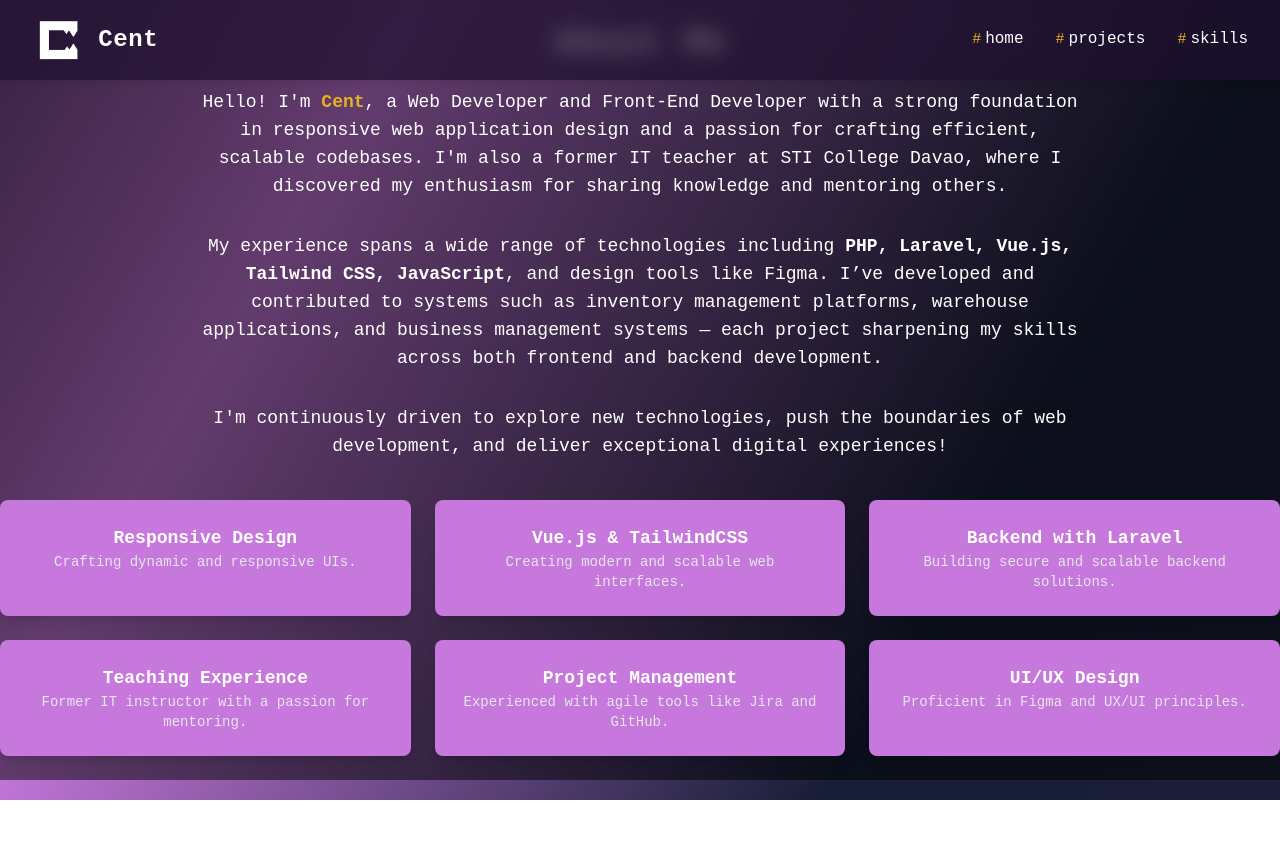
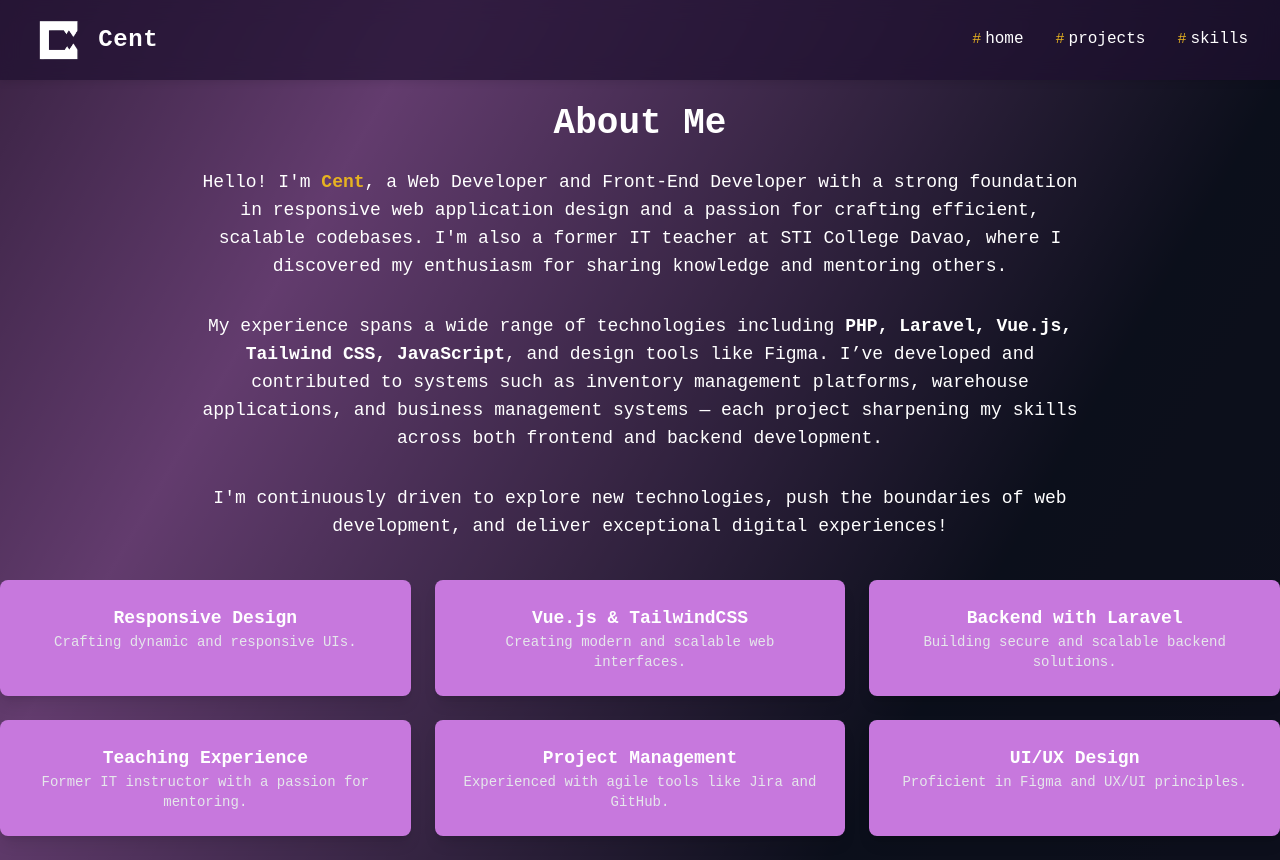
Before and after one commit to CentKenneth/centkennethperia, a Vue app: page /about in a window 1280 px wide. Before the commit the page ends 800 px from the top, so only its background shows below. Built offline with nearby package versions, Linux system fonts and the light colour scheme.

Commit message:
Add fixed header padding to About page
Co-authored-by: CentKenneth <84518309+CentKenneth@users.noreply.github.com>

```diff
--- a/src/views/About.vue
+++ b/src/views/About.vue
@@ -1,8 +1,9 @@
 <template>
     <div>
       <Navbar />
-      <AboutSection />
-
+      <div class="pt-16 md:pt-20">
+        <AboutSection />
+      </div>
     </div>
   </template>
 
```
